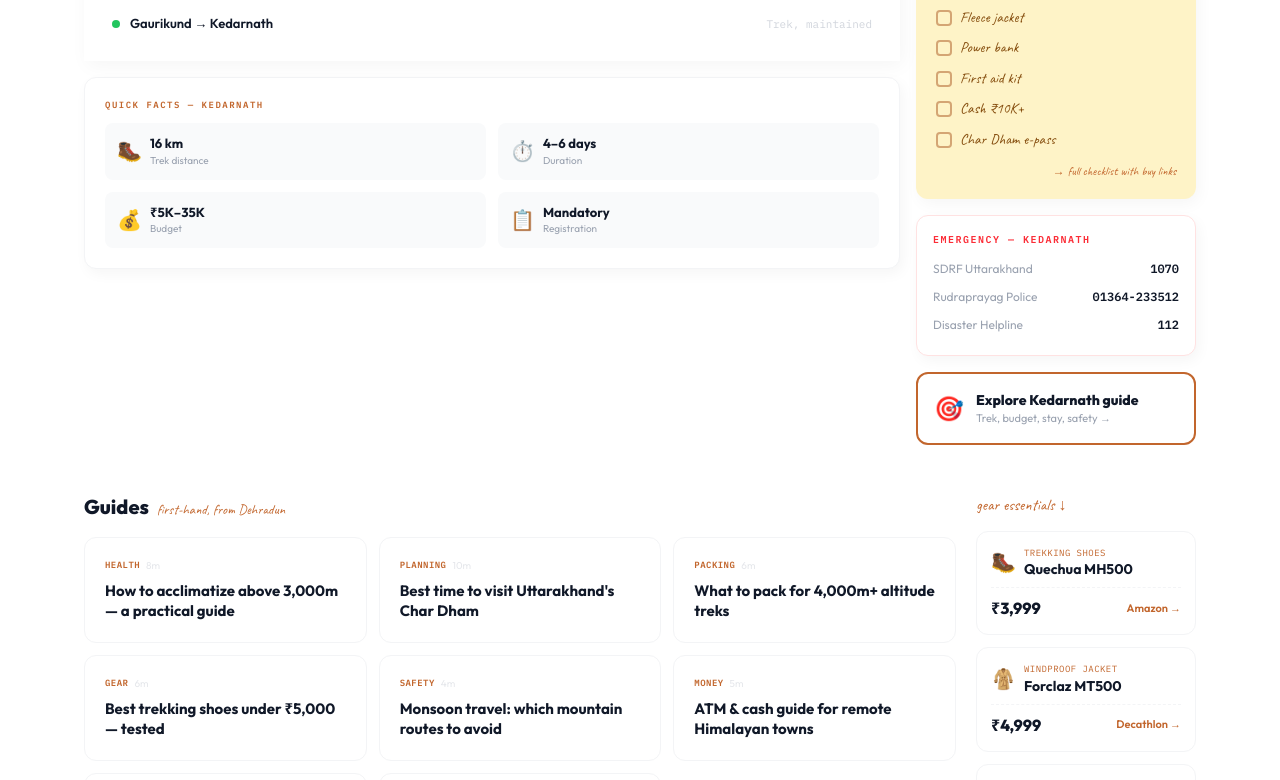
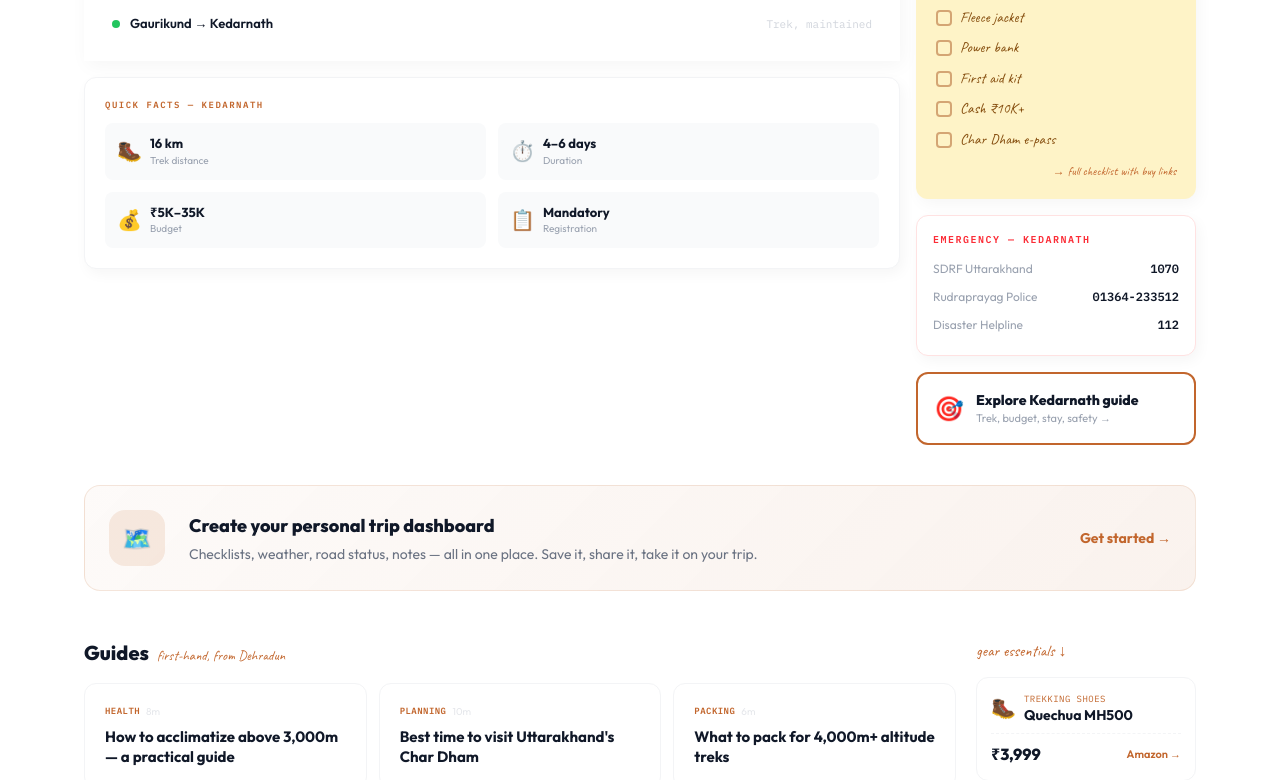
Before and after one commit to ashutoshkhulbe15-hash/travelboa, a Next.js app: page / in a window 1280 px wide. Shown: the part 1583-2363 px from the top of the page. Built offline with nearby package versions, Linux system fonts and the light colour scheme.

Commit message:
dashboard CTA on homepage

```diff
--- a/src/app/page.tsx
+++ b/src/app/page.tsx
@@ -228,6 +228,16 @@ export default function HomePage() {
           </div>
         </div>
 
+        {/* ═══ DASHBOARD CTA ═══ */}
+        <Link href="/dashboard" className="flex flex-col sm:flex-row items-center gap-4 sm:gap-6 p-5 sm:p-6 rounded-2xl no-underline mt-10 transition-all duration-200 hover:-translate-y-0.5 group" style={{background:`linear-gradient(135deg, ${accent}08, ${accent}15)`,border:`1.5px solid ${accent}25`}}>
+          <div className="w-14 h-14 rounded-2xl flex items-center justify-center text-2xl shrink-0" style={{background:`${accent}20`}}>🗺️</div>
+          <div className="flex-1 text-center sm:text-left">
+            <p className="text-base sm:text-lg font-extrabold text-gray-900">Create your personal trip dashboard</p>
+            <p className="text-xs sm:text-sm text-gray-500 mt-1">Checklists, weather, road status, notes — all in one place. Save it, share it, take it on your trip.</p>
+          </div>
+          <span className="text-sm font-bold shrink-0 transition-colors" style={{color:accent}}>Get started →</span>
+        </Link>
+
         {/* ═══ GUIDES + GEAR ═══ */}
         <div className="flex flex-col lg:flex-row gap-5 mt-12 items-start">
           <div className="flex-1 w-full">
```
